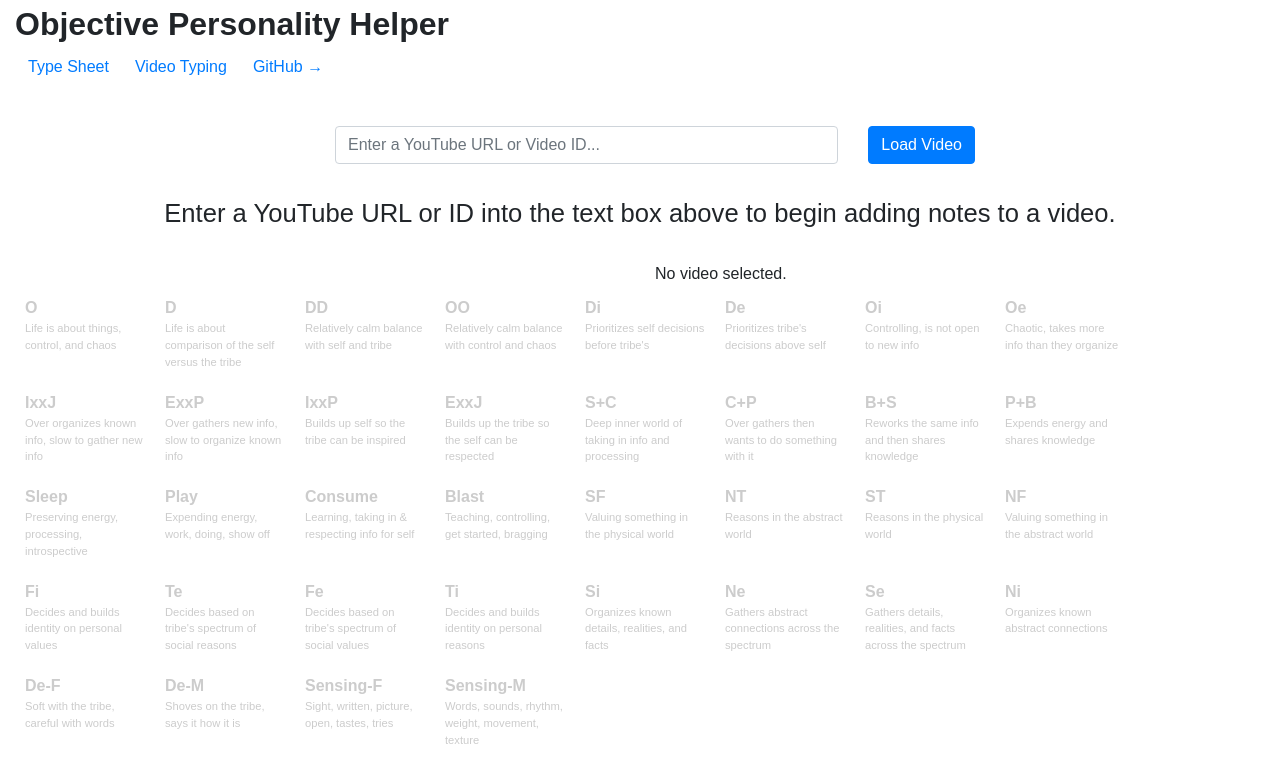
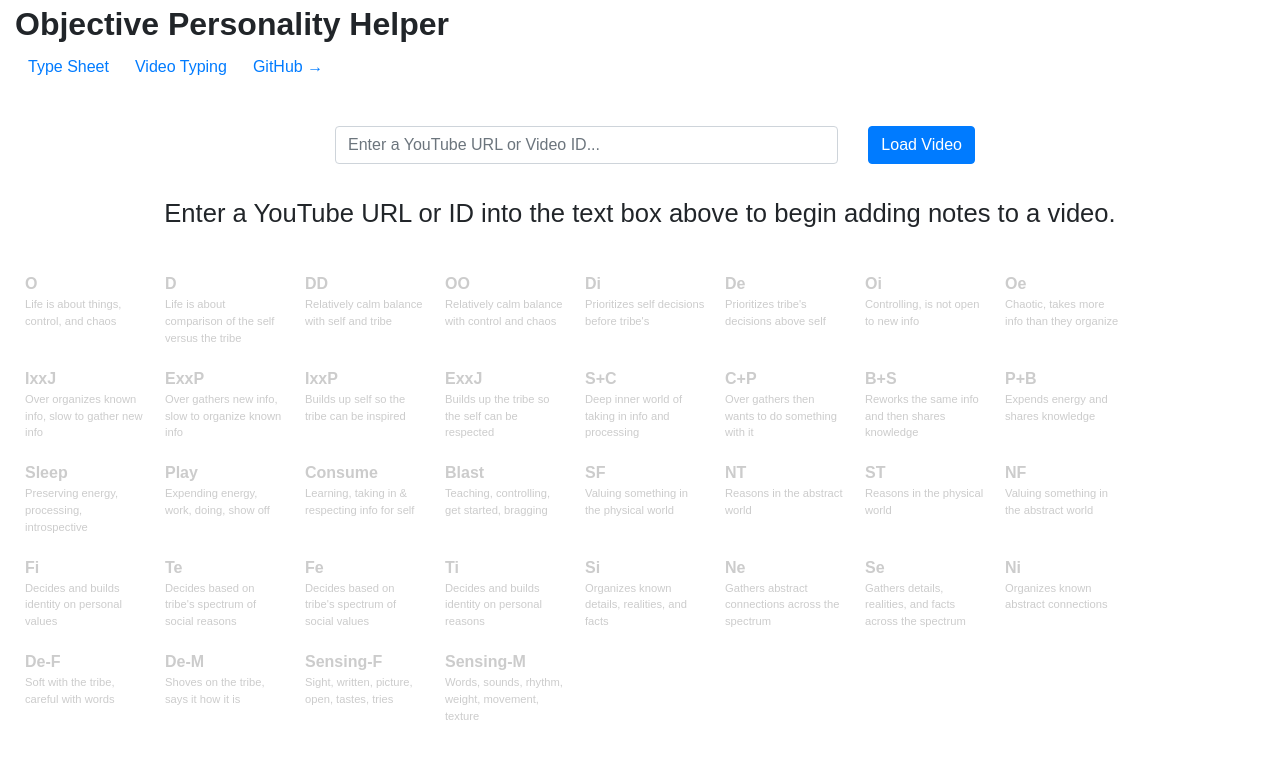
Before and after one commit to michaelborromeo/objectivepersonality, a React (Create React App) app: page /video in a window 1280 px wide. Shown: the top 782 px of the page. Built offline with nearby package versions, Linux system fonts and the light colour scheme.

Commit message:
Hide the player if no video is loaded

```diff
--- a/src/components/VideoTyping/Video.js
+++ b/src/components/VideoTyping/Video.js
@@ -13,7 +13,7 @@ class Video extends Component {
     const opts = {
       width: '100%',
       playerVars: {
-        autoplay: 0
+        autoplay: 1
       }
     };
 
--- a/src/components/VideoTyping/index.js
+++ b/src/components/VideoTyping/index.js
@@ -4,13 +4,15 @@ import Notes from './Notes';
 import ChoiceSelector from './ChoiceSelector';
 import VideoSelection from './VideoSelection';
 import './index.css';
+import {deleteNote, updateNote} from '../../store/actions';
+import {connect} from 'react-redux';
 
 class VideoTyping extends Component {
   render() {
     return (
       <div className="VideoTyping">
         <VideoSelection/>
-        <div className="row">
+        <div className="row" style={{display: this.props.enabled ? '' : 'none'}}>
           <div className="col-6">
             <Video/>
           </div>
@@ -24,4 +26,10 @@ class VideoTyping extends Component {
   }
 }
 
-export default VideoTyping;
+const mapStateToProps = state => ({
+  enabled: !!state.videoTyping.selectedVideoId
+});
+
+const mapDispatchToProps = dispatch => ({});
+
+export default connect(mapStateToProps, mapDispatchToProps)(VideoTyping);
```
